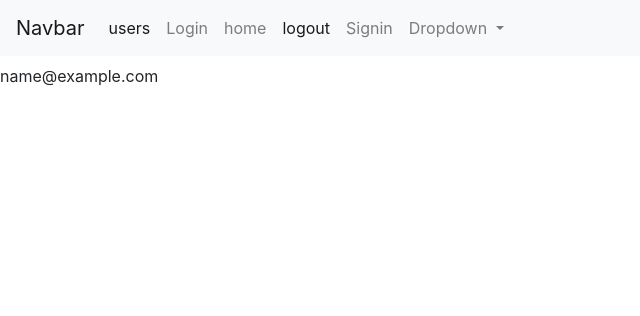
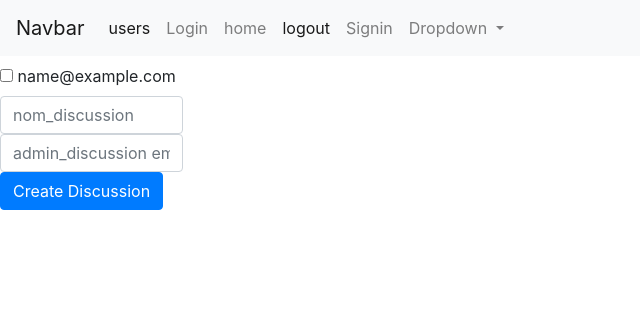
Before and after one commit to bigdap2p/salonDiscussion, a PHP site: the page made by template/users/users.html.php in a window 1280 px wide. Shown: the top 316 px of the page, without its empty margins (0-640 px from the left). Run offline with PHP 8.4, Linux system fonts and the light colour scheme; the template is opened without the code that fills it: most values are stand-ins (such as "Sample title", 1, 10 or a date in 2020); some libraries are stand-ins or nearby versions.

Commit message:
Update users.html.php

```diff
--- a/template/users/users.html.php
+++ b/template/users/users.html.php
@@ -2,11 +2,28 @@
 
 <title><?= $title ?></title>
 
-<?php foreach ($users as $value): ?>
 
-    <?=  $value->getEmail() ?>
+
+    <div class="row col-lg-2 col-md-2">
+        <form method="post" action="" >
+<?php
+
+foreach ($users as $value): ?>
+
+    <?php
+  echo  "<input type=\"checkbox\" name=".$value->getEmail()." value=".$value->getEmail()." id=".$value->getEmail().">
+    <label for=".$value->getEmail()."> ".$value->getEmail()." </label><br>";
+
+    ?>
 
 <?php endforeach ?>
 
+        <input type="text" name="nom_discussion" class="form-control" placeholder="nom_discussion">
+        <input type="text" name="admin_discussion" class="form-control" placeholder="admin_discussion email">
+        <input type="submit" name="createDiscussion" value="Create Discussion" class="btn btn-primary">
+
+     </form>
+</div>
+
 
 <?php include __DIR__ . "/../end.html.php" ?>
```
